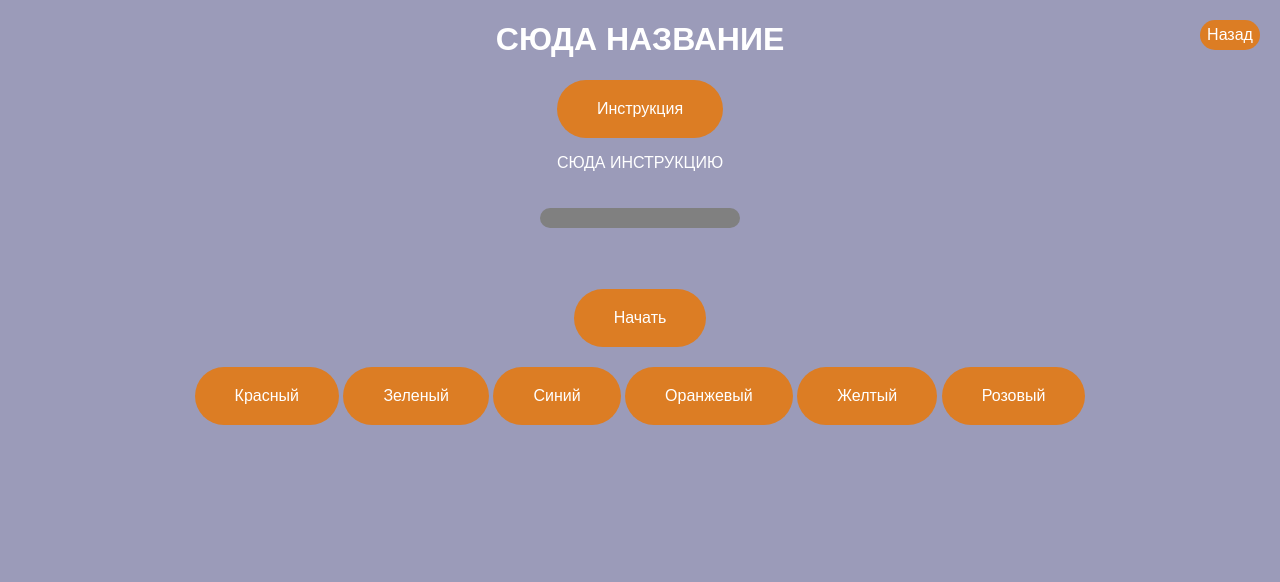
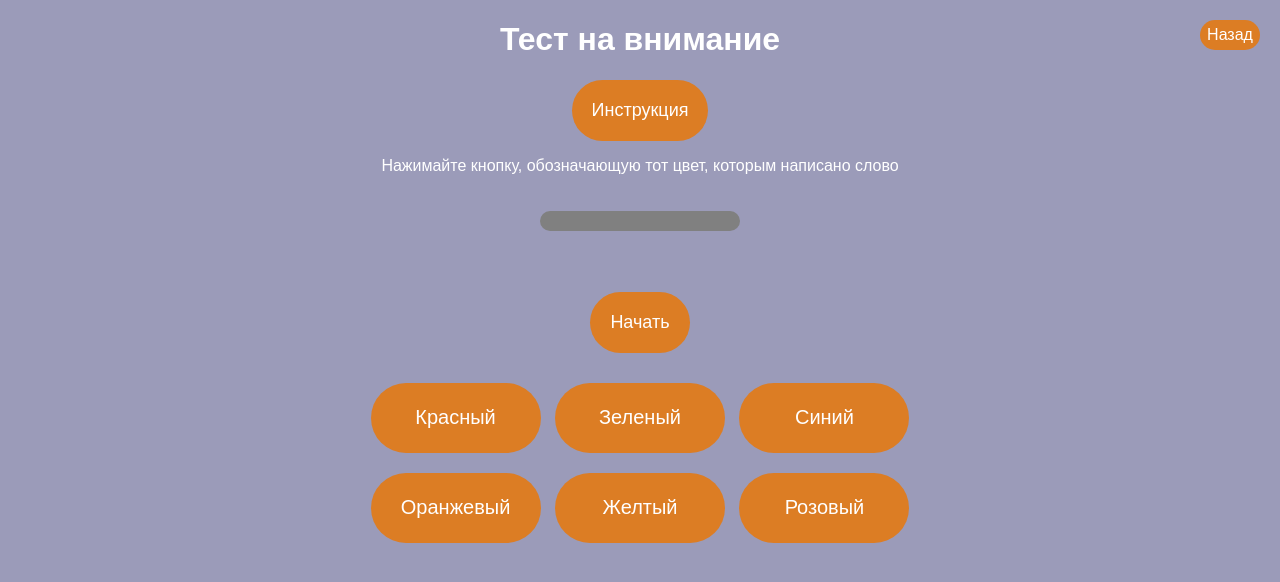
Before and after one commit to kostyanoy/opd-kiwi, a PHP site: page /attention.html in a window 1280 px wide. Shown: the top 582 px of the page. Run offline with PHP 8.4, Linux system fonts and the light colour scheme.

Commit message:
оформление нового теста

```diff
--- a/attention.html
+++ b/attention.html
@@ -10,27 +10,34 @@
     <title>Document</title>
 </head>
 <body>
-<h1>СЮДА НАЗВАНИЕ</h1>
+<h1>Тест на внимание</h1>
 <button class="instructions-button" onclick="openModalW()">Инструкция</button>
 <p></p>
 <div id="modal" class="modal">
     <div class="modal-content">
         <span class="close" onclick="closeModalW()">&times;</span>
         <h2>Инструкция</h2>
-        <p>СЮДА ИНСТРУКЦИЮ</p>
+        <p>Вам нужно указать цвет, которым написано слово, само являющееся названием цвета. Название цвета (слово) может не совпадать с цветом которым оно написано. Например, слово «зеленый» может быть написано красным цветом. Для большей ясности вот несколько примеров заданий и правильные ответы к ним:
+            <ul>
+                <li><font color="#B22222">синий</font> - правильный ответ «красный»</li>
+                <li><font color="#9ACD32">желтый</font> - правильный ответ «зеленый»</li>
+                <li><font color="#FF69B4">красный</font> - правильный ответ «розовый»</li>
+                <li><font color="#FF8C00">желтый</font> - правильный ответ «оранжевый»</li>
+            </ul>
+        </p>
     </div>
 </div>
-<p>СЮДА ИНСТРУКЦИЮ </p>
+<p>Нажимайте кнопку, обозначающую тот цвет, которым написано слово </p>
 <p><progress id="progress" value="0" max="100"></progress></p>
 <p><button id="start">Начать</button></p>
 <p id="word"></p>
-<div>
-    <button id="red" disabled>Красный</button>
-    <button id="green" disabled>Зеленый</button>
-    <button id="blue" disabled>Синий</button>
-    <button id="orange" disabled>Оранжевый</button>
-    <button id="yellow" disabled>Желтый</button>
-    <button id="pink" disabled>Розовый</button>
+<div сlass="answ-bottons">
+    <button id="red" class="colorb" disabled>Красный</button>
+    <button id="green" class="colorb" disabled>Зеленый</button>
+    <button id="blue" class="colorb" disabled>Синий</button><br>
+    <button id="orange" class="colorb" disabled>Оранжевый</button>
+    <button id="yellow" class="colorb" disabled>Желтый</button>
+    <button id="pink" class="colorb" disabled>Розовый</button>
 </div>
 <p id="result"></p>
 <p>
--- a/css/attention.css
+++ b/css/attention.css
@@ -23,6 +23,7 @@
     margin: 0 auto;
     text-align: center;
     margin-top: 30px;
+
 }
 button#red,button#green,button#blue,button#orange,button#yellow,button#pink,button#start,
 button.instructions-button{
@@ -31,8 +32,9 @@ button.instructions-button{
     border: none;
     padding: 20px 40px;
     cursor: pointer;
-    font-size: 16px;
+    font-size: 18px;
     outline: none;
+    padding: 20px;
     border-radius: 40px;
 }
 
@@ -105,3 +107,28 @@ progress::-webkit-progress-value {
     height: 300px;
     border: 2px solid black;
 }
+button#red,button#green,button#blue,button#orange,button#yellow,button#pink{
+    width: 170px;
+    margin: 10px 5px;
+    height: 70px;
+    font-size: 20px;
+
+}
+button#red:hover{
+    background-color: rgba(193, 59, 47, 0.683);
+}
+button#green:hover{
+    background-color: rgba(120, 151, 48, 0.655);
+}
+button#blue:hover{
+    background-color: rgba(71, 90, 188, 0.574);
+}
+button#orange:hover{
+    background-color: rgba(230, 137, 56, 0.751);
+}
+button#yellow:hover{
+    background-color: rgba(230, 204, 56, 0.751);
+}
+button#pink:hover{
+    background-color: rgba(189, 96, 160, 0.719);
+}
--- a/testPage.html
+++ b/testPage.html
@@ -114,7 +114,7 @@
 		<div class="test-box">
 			<div class="test-title">Внимание</div>
 			<div class="test-icon">❗️</div>
-			<a href="#" class="test-button">Пройти</a>
+			<a href="attention.html" class="test-button">Пройти</a>
 		</div>
 
 		<div class="test-box none">
```
